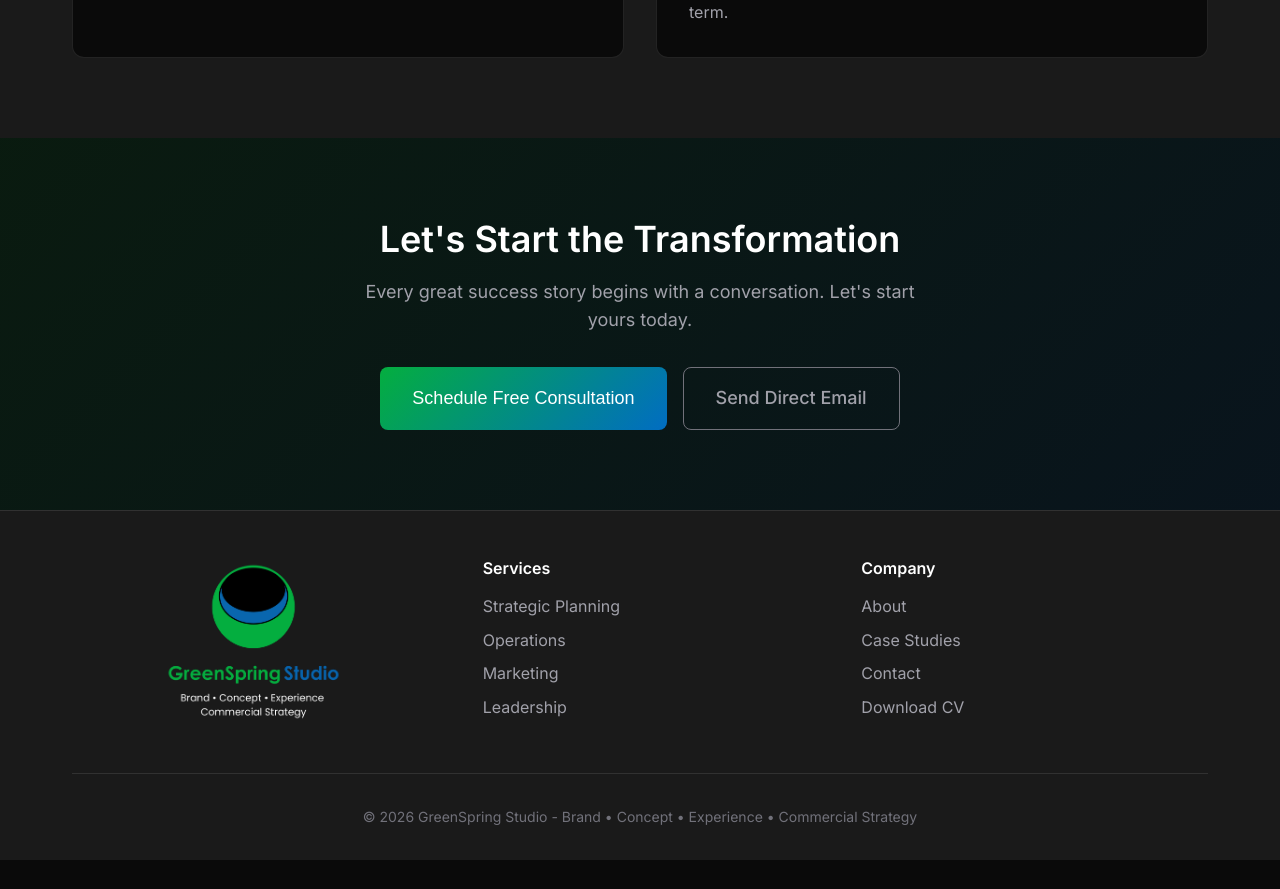
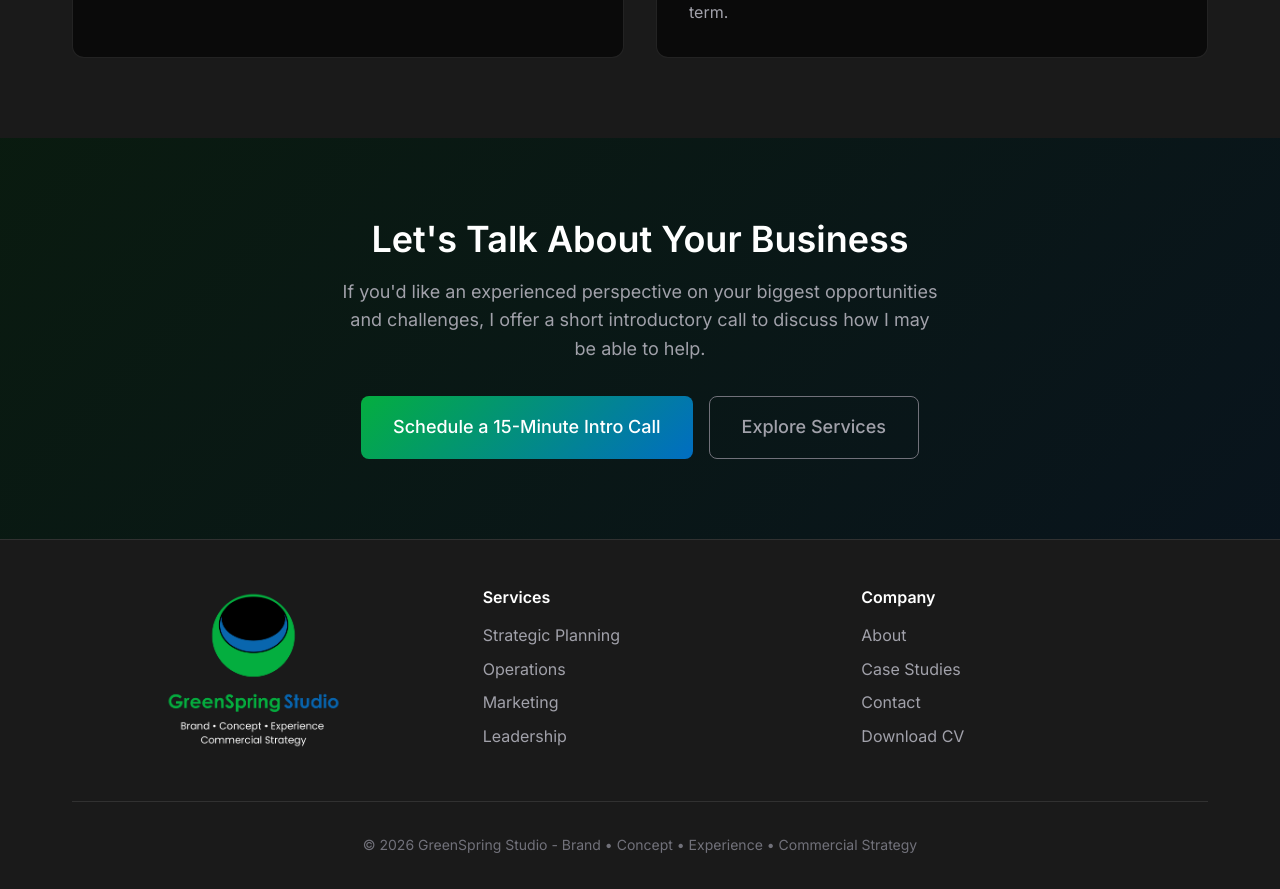
Before and after one commit to JacksonLeone/greenspring-website, a Next.js app: page /contact in a window 1280 px wide. Shown: the part 2740-3629 px from the top of the page. Before the commit the page ends 3600 px from the top, so only its background shows below. Built offline with nearby package versions, Linux system fonts and the light colour scheme.

Commit message:
Contact page uses CTA

```diff
--- a/src/pages/contact.tsx
+++ b/src/pages/contact.tsx
@@ -1,5 +1,6 @@
 import React from 'react'
 import Layout from '../components/Layout'
+import CTASection from '../components/CTASection'
 import { contactContent } from '../content/contact'
 
 export default function Contact() {
@@ -154,19 +155,8 @@ export default function Contact() {
       </section>
 
 
-      {/* Final CTA */}
-      <section className="cta-section">
-        <div className="container">
-          <div className="cta-content">
-            <h2>Let's Start the Transformation</h2>
-            <p>Every great success story begins with a conversation. Let's start yours today.</p>
-            <div className="cta-buttons">
-              <button className="btn btn-primary btn-large">Schedule Free Consultation</button>
-              <a href="mailto:greenspringjohn@gmail.com" className="btn btn-outline btn-large">Send Direct Email</a>
-            </div>
-          </div>
-        </div>
-      </section>
+      {/* CTA Section */}
+      <CTASection />
     </Layout>
   )
 }
```
